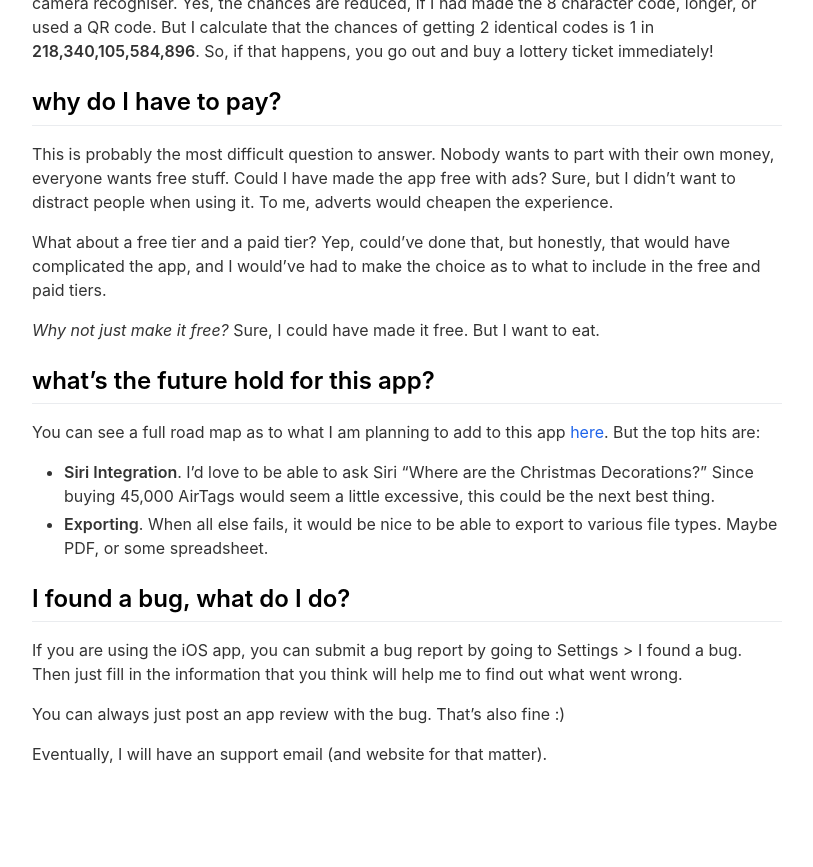
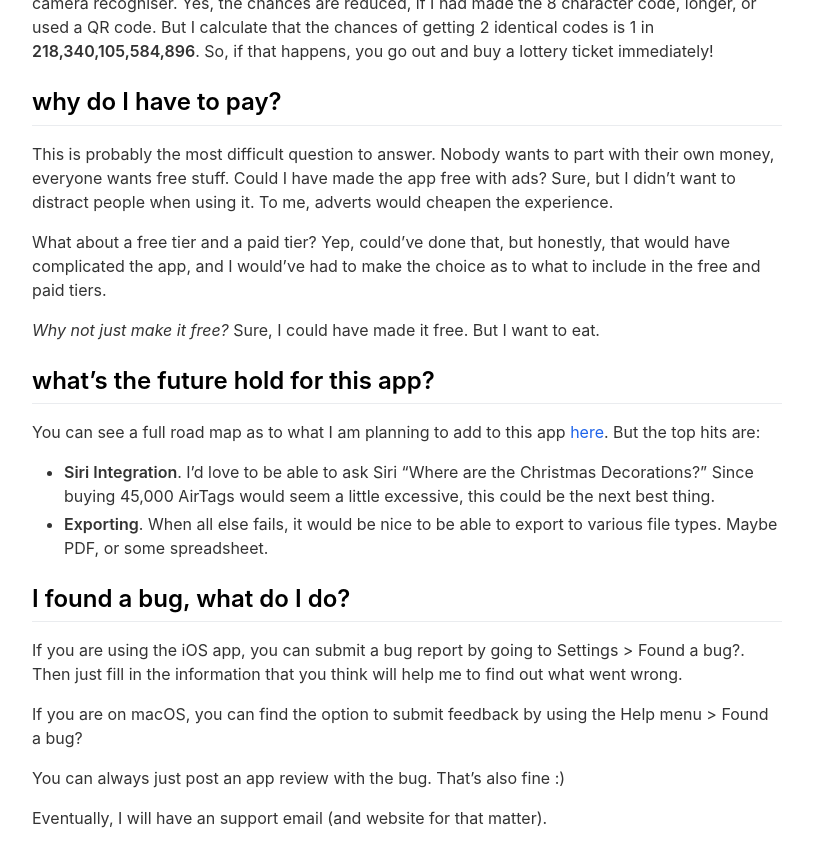
Before and after one commit to PauloxD/moovin-site, a Jekyll site: the page built from _pages/faq.md, in a window 1280 px wide and 900 px high, scrolled down 1054 px. Shown: the top 867 px of the window, without its empty margins (233-1046 px from the left). Built offline with Jekyll 4.4.1, drawn with Linux system fonts in a browser that asks for light colours; nearby versions of some CDN libraries; before the commit the page ends 1890 px from its top, so only the background shows below that.

Commit message:
Update faq.md

```diff
--- a/_pages/faq.md
+++ b/_pages/faq.md
@@ -44,7 +44,9 @@ You can see a full road map as to what I am planning to add to this app [here](.
 
 
 ## I found a bug, what do I do?
-If you are using the iOS app, you can submit a bug report by going to Settings > I found a bug. Then just fill in the information that you think will help me to find out what went wrong.
+If you are using the iOS app, you can submit a bug report by going to Settings > Found a bug?. Then just fill in the information that you think will help me to find out what went wrong.
+
+If you are on macOS, you can find the option to submit feedback by using the Help menu > Found a bug?
 
 You can always just post an app review with the bug. That's also fine :)
 
```
